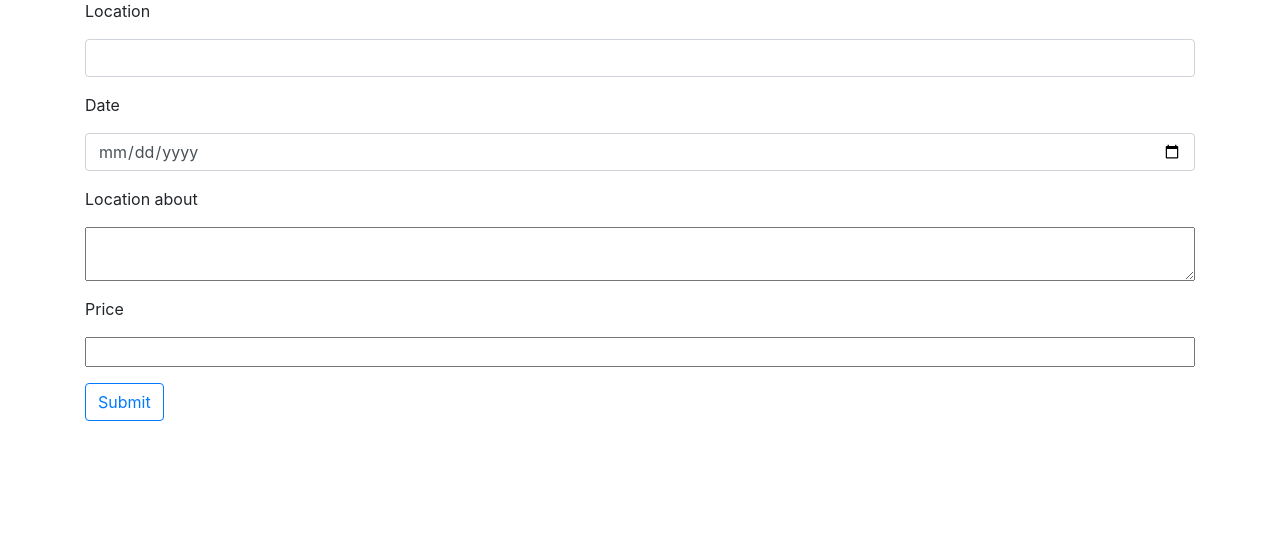
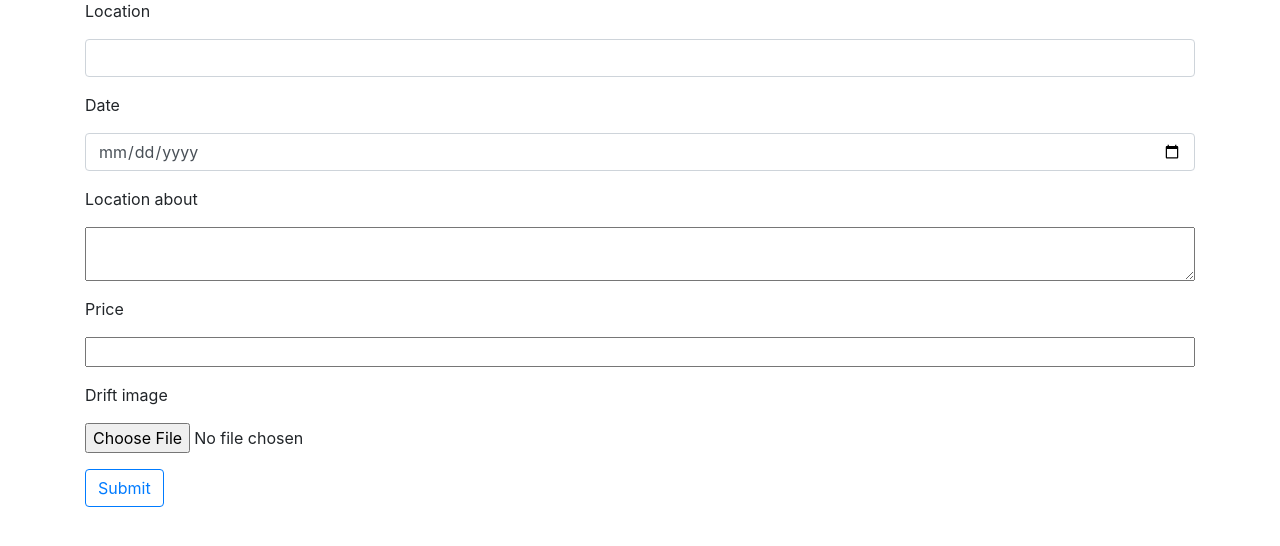
Before and after one commit to dan-jugz/Lets_Drift, a Python web app: template app/templates/admin/create_drift.html in a window 1280 px wide. Shown: the part 97-643 px from the top of the page. Run offline with Jinja, Linux system fonts and the light colour scheme; the template is opened without the code that fills it: most values are stand-ins (such as "Sample title", 1, 10 or a date in 2020); form fields are guessed from the names that the template uses; some libraries are stand-ins or nearby versions.

Commit message:
fix the create drift view function

```diff
--- a/app/main/forms.py
+++ b/app/main/forms.py
@@ -1,5 +1,6 @@
 from flask_wtf import FlaskForm
-from wtforms import StringField,TextAreaField,SubmitField,DateField,IntegerField
+from wtforms import StringField,TextAreaField,SubmitField,IntegerField
+from wtforms.fields.html5 import DateField
 
 #for the picture upload
 from flask_wtf.file import FileField,FileAllowed
@@ -26,7 +27,7 @@ class DriftForm(FlaskForm):
 
     location=StringField('Drift Location',validators=[DataRequired()])
     location_about=TextAreaField('About Drift',validators=[DataRequired()])
-    date=DateField('When',validators=[DataRequired()])
+    date=DateField('When',format='%Y-%m-%d')
     price=IntegerField('Price',validators=[DataRequired()])
     drift_image=FileField('Upload Drift Image',validators=[FileAllowed(['jpg','png','jpeg'])])
     submit=SubmitField('Submit Drift')
--- a/app/main/views.py
+++ b/app/main/views.py
@@ -97,10 +97,10 @@ def create_drift():
         if form.drift_image.data:
             pic=add_drift_image(form.drift_image.data,form.location.data)
             drift_img=pic
+            drift=DriftPost(location=form.location.data,date=form.date.data,location_about=form.location.data,price=form.price.data,drift_image=drift_img,user_id=current_user.id)
 
-        drift=DriftPost(location=form.location.data,date=form.date.data,location_about=form.location.data,price=form.price.data,drift_image=drift_img)
+            drift.save_post()
 
-        drift.save_post()
         return redirect(url_for('main.home'))
 
     return render_template('admin/create_drift.html',form=form)
--- a/app/templates/admin/create_drift.html
+++ b/app/templates/admin/create_drift.html
@@ -12,7 +12,7 @@
     </div>
     <div class="form-group">
       {{form.date.label(class='form-group')}}
-      {{form.date(class='form-control')}}
+      {{form.date(class='form-control date-picker')}}
     </div>
     <div class="form-group">
       {{form.location_about.label(class='form-group')}}
@@ -20,8 +20,12 @@
     </div>
     <div class="form-group">
      {{form.price.label(class='form-group')}}
-    {{form.price(class='form-control-file')}}
+    {{form.price(class='form-control-file',type='number')}}
     </div>
+    <div class="form-group">
+            {{form.drift_image.label(class='form-group')}}
+           {{form.drift_image(class='form-control-file')}}
+           </div>
     <div class="form-group">
       {{form.submit(class='btn btn-outline-primary')}}
     </div>
--- a/app/templates/navbar.html
+++ b/app/templates/navbar.html
@@ -28,7 +28,7 @@
 
                 {% if  current_user.role_id==1%}
                 <li class="nav-item">
-                    <a class="nav-link" href="">Create Drift</a>
+                    <a class="nav-link" href="{{url_for('main.create_drift')}}">Create Drift</a>
                 </li>
 
                 {% endif %}
```
Also changed, not shown: app/static/images/Nakuru.png (added).
